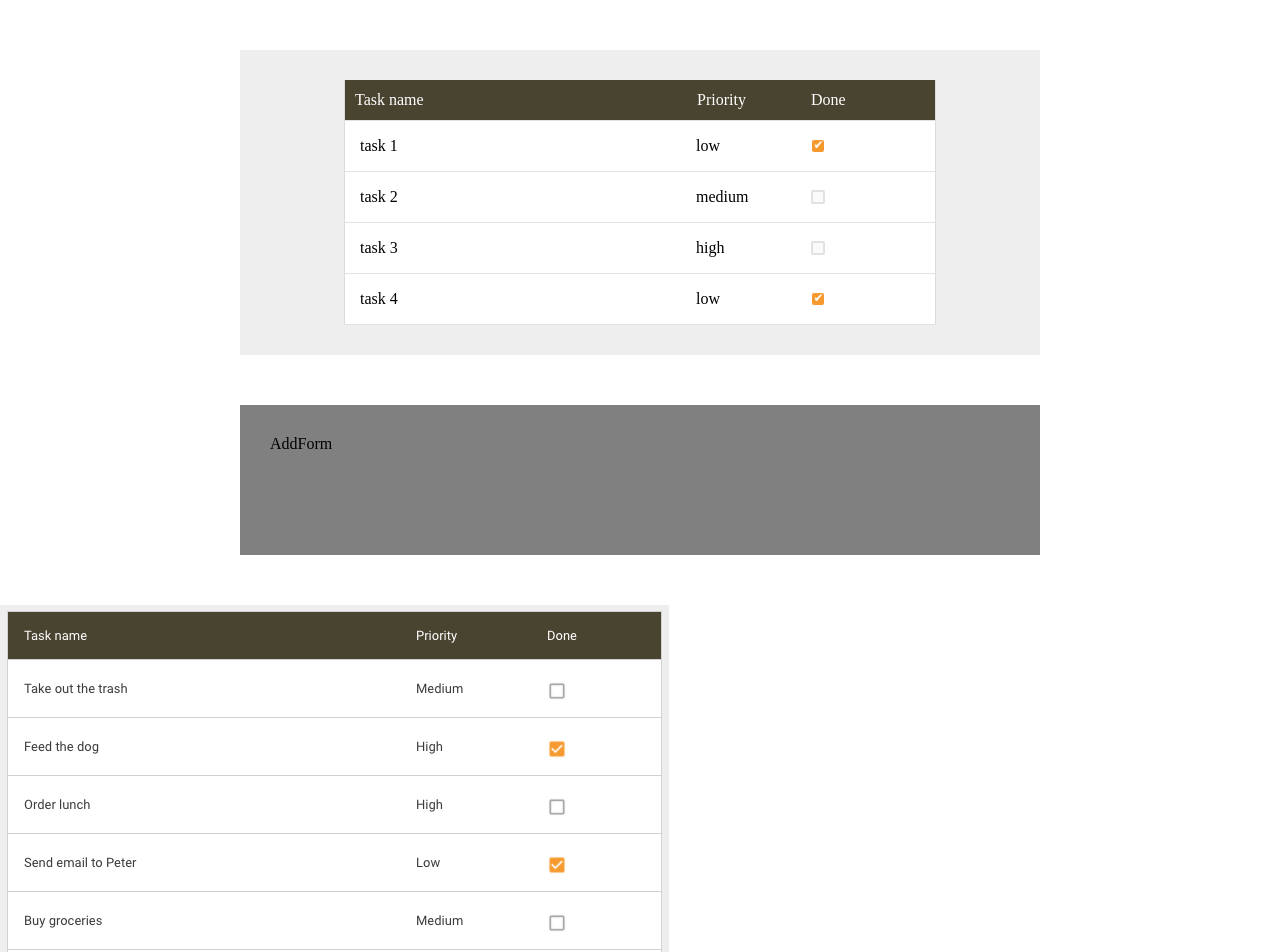
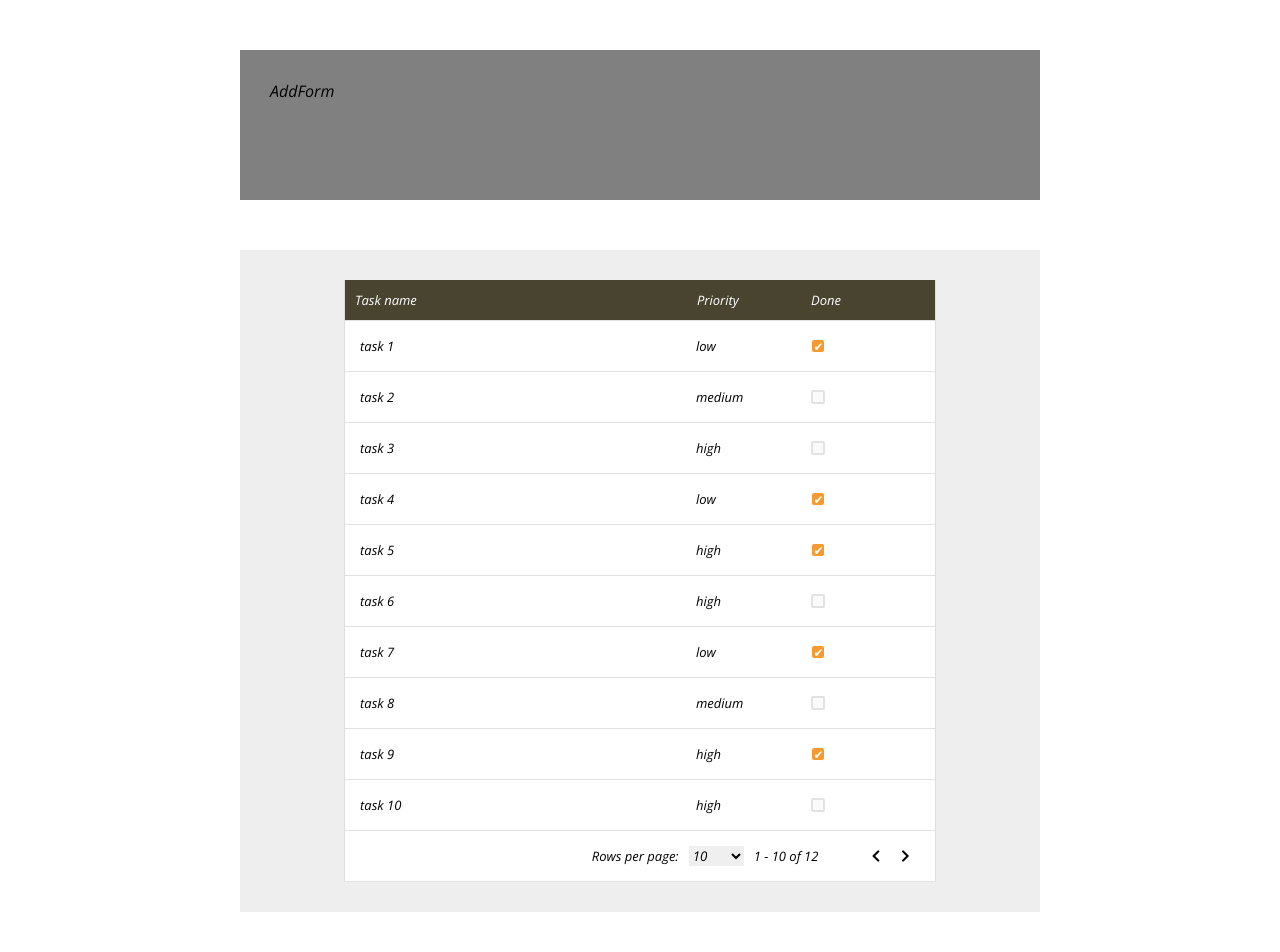
Before and after one commit to majkelsen/PolSourceTask, a React (Create React App) app: page / in a window 1280 px wide. Shown: the top 952 px of the page. Built offline with nearby package versions, Linux system fonts and the light colour scheme.

Commit message:
table paging - 3 options

```diff
--- a/public/index.html
+++ b/public/index.html
@@ -6,6 +6,12 @@
   <link rel="icon" href="%PUBLIC_URL%/favicon.ico" />
   <meta name="viewport" content="width=device-width, initial-scale=1" />
   <meta name="theme-color" content="#000000" />
+
+  <link rel="stylesheet" href="https://use.fontawesome.com/releases/v5.4.1/css/all.css"
+    integrity="sha384-5sAR7xN1Nv6T6+dT2mhtzEpVJvfS3NScPQTrOxhwjIuvcA67KV2R5Jz6kr4abQsz" crossorigin="anonymous">
+
+  <link href="https://fonts.googleapis.com/css2?family=Open+Sans:ital@1&display=swap" rel="stylesheet">
+
   <title>PolSource Task</title>
 </head>
 
--- a/src/App.js
+++ b/src/App.js
@@ -1,80 +1,20 @@
-import React, { Component } from 'react';
+import React from 'react';
 import './style/App.css';
-import image from './directStyle.png'
+// import image from './directStyle.png'
 
 import DataTable from './components/DataTable.js'
 import AddForm from './components/AddForm.js'
 
-class App extends Component {
-  state = {
-    couter: 4,
-    tasks: [
-      {
-        id: 0,
-        text: 'task 1',
-        important: 'low',
-        done: true,
-      },
-      { id: 1, text: "task 2", important: 'medium', done: false },
-      { id: 2, text: "task 3", important: 'high', done: false },
-      { id: 3, text: "task 4", important: 'low', done: true },
-
-    ]
-  }
-
-  deleteTask = (id) => {
-    console.log("delete elementu o id " + id);
-
-    let tasks = [...this.state.tasks];
-    tasks = tasks.filter(task => task.id !== id)
-    this.setState({
-      tasks
-    })
-  }
-
-  changeTaskStatus = (id) => {
-    console.log("change w stanie elementu o id " + id);
-
-    let tasks = Array.from(this.state.tasks);
-    tasks.forEach(task => {
-      if (task.id === id) {
-        task.done = !task.done;
-      }
-    })
-    this.setState({
-      tasks
-    })
-    console.log(this.state.tasks)
-  }
-
-  // addTask = (text, date, important) => {
-  //   console.log("dodany obiekt");
-  //   const task = {
-  //     id: this.state.counter,
-  //     text, // tekst z inputa
-  //     date, //tekst z inputa
-  //     important, //wartość z inputa
-  //     active: true,
-  //     finishDate: null
-  //   }
-  //   this.counter++
-  //   console.log(task, this.counter);
-
-  //   this.setState(prevState => ({
-  //     tasks: [...prevState.tasks, task]
-  //   }))
-  //   return true
-  // }
-
-  render() {
-    return (
-      <div className="App">
-        <DataTable tasks={this.state.tasks} delete={this.deleteTask} done={this.changeTaskStatus} />
-        <AddForm />
-        <img src={image} alt="fotka" />
-      </div>
-    );
-  }
+const App = () => {
+  return (
+    <div className="App">
+      <AddForm />
+      <DataTable />
+      {/* <img src={image} alt="directStyle" /> */}
+    </div>
+  );
 }
 
+
+
 export default App;
--- a/src/components/DataTable.js
+++ b/src/components/DataTable.js
@@ -1,12 +1,143 @@
-import React from 'react';
+import React, { Component } from 'react';
 import '../style/DataTable.css';
 import Task from './Task.js';
+import TablePager from './TablePager';
 
-const DataTable = (props) => {
-  let taskList = props.tasks;
-  taskList = taskList.map(task => <Task key={task.id} task={task} delete={props.delete} done={props.done} />)
+// const DataTable = (props) => {
+class DataTable extends Component {
+  state = {
+    couter: 5,
+    tasks: [
+      {
+        id: 0,
+        text: 'task 1',
+        important: 'low',
+        done: true,
+      },
+      { id: 1, text: "task 2", important: 'medium', done: false },
+      { id: 2, text: "task 3", important: 'high', done: false },
+      { id: 3, text: "task 4", important: 'low', done: true },
+      { id: 4, text: "task 5", important: 'high', done: true },
+      { id: 5, text: "task 6", important: 'high', done: false },
+      { id: 6, text: "task 7", important: 'low', done: true },
+      { id: 7, text: "task 8", important: 'medium', done: false },
+      { id: 8, text: "task 9", important: 'high', done: true },
+      { id: 9, text: "task 10", important: 'high', done: false },
+      { id: 10, text: "task 11", important: 'low', done: true },
+      { id: 11, text: "task 12", important: 'medium', done: false },
+    ],
+    rowsPerPage: 10,
+    rowsFrom: 1,
+    rowsTo: 10,
+  }
+
+  deleteTask = (id) => {
+    // console.log("delete elementu o id " + id);
+
+    let tasks = [...this.state.tasks];
+    tasks = tasks.filter(task => task.id !== id)
+    this.setState({
+      tasks
+    })
+  }
+
+  changeTaskStatus = (id) => {
+    // console.log("change w stanie elementu o id " + id);
+
+    let tasks = Array.from(this.state.tasks);
+    tasks.forEach(task => {
+      if (task.id === id) {
+        task.done = !task.done;
+      }
+    })
+    this.setState({
+      tasks
+    })
+    console.log(this.state.tasks)
+  }
+
+  sizeSwitcher = (e) => {
+    let size = e.target.value * 1
+    if (size > this.state.tasks.length) {
+      this.setState({
+        rowsPerPage: size,
+        rowsFrom: 1,
+        rowsTo: this.state.tasks.length
+      });
+    } else {
+      this.setState({
+        rowsPerPage: size,
+        rowsFrom: 1,
+        rowsTo: size
+      });
+    }
+  }
 
 
+
+  pageBack = () => {
+    let { rowsFrom, rowsTo, rowsPerPage } = this.state;
+    let from, to;
+
+    if (rowsFrom < rowsPerPage) {
+      from = 1
+      to = rowsPerPage
+    } else {
+      if ((rowsFrom - rowsPerPage) === 1) {
+        from = 1
+        to = rowsPerPage
+      } else {
+        if (rowsTo === this.state.tasks.length) {
+          from = rowsFrom - rowsPerPage
+          to = from + rowsPerPage
+        } else {
+          from = rowsFrom - rowsPerPage
+          to = rowsTo - rowsPerPage
+        }
+
+      }
+
+    }
+
+    this.setState({
+      rowsFrom: from,
+      rowsTo: to,
+    })
+  }
+
+  pageNext = () => {
+    let { rowsFrom, rowsTo, rowsPerPage, tasks } = this.state;
+    let from, to;
+
+    if (rowsTo > tasks.length) {
+      rowsTo = tasks.length
+    }
+
+    if (rowsTo === this.state.tasks.length) {
+      // console.log("first")
+      from = rowsFrom
+      to = this.state.tasks.length
+    } else if (rowsTo + rowsPerPage > tasks.length) {
+      // console.log("second")
+      from = rowsFrom + rowsPerPage
+      to = this.state.tasks.length
+    } else if (rowsTo + rowsPerPage < tasks.length) {
+      // console.log("third")
+      from = rowsFrom + rowsPerPage
+      to = rowsTo + rowsPerPage
+    }
+
+    this.setState({
+      rowsFrom: from,
+      rowsTo: to,
+    })
+  }
+
+  render() {
+
+    let taskList = this.state.tasks;
+    taskList = taskList.map(task => <Task key={task.id} task={task} delete={this.deleteTask} done={this.changeTaskStatus} />)
+    taskList = taskList.slice(this.state.rowsFrom - 1, this.state.rowsTo)
 
     return (
       <div className='dataTable'>
@@ -16,8 +147,10 @@ const DataTable = (props) => {
           <div className="columnThird">Done</div>
         </section>
         {taskList}
+        <TablePager state={this.state} sizeSwitcher={this.sizeSwitcher} pageBack={this.pageBack} pageNext={this.pageNext} />
       </div>
     )
   }
+}
 
 export default DataTable;
--- /dev/null
+++ b/src/components/TablePager.js
@@ -0,0 +1,51 @@
+import React, { Component } from 'react';
+import '../style/TablePager.css';
+
+class TablePager extends Component {
+  state = {
+    size: [
+      { id: 1, value: 5 },
+      { id: 2, value: 10 },
+      { id: 3, value: 15 },
+    ],
+
+  };
+
+  render() {
+    let { rowsPerPage, rowsFrom, rowsTo, tasks } = this.props.state;
+    let { sizeSwitcher, pageBack, pageNext } = this.props;
+
+    if (rowsTo > tasks.length) {
+      rowsTo = tasks.length
+    }
+
+    return (
+
+
+      <section className="tableRow last">
+        <div className="columnFirst">Rows per page:</div>
+
+        <select className="tableSize" name="tableSize" value={rowsPerPage} onChange={sizeSwitcher} >
+          {this.state.size.map((item) =>
+            <option key={item.id} value={item.value}>{item.value}</option>
+          )}
+        </select>
+
+
+
+        <p className="pageNumbers"> {rowsFrom} - {rowsTo} of {tasks.length} </p>
+
+        {/* buttons do not sending proper event to function*/}
+        <button className="pagingButton left" onClick={pageBack} id="minus"><i className="fas fa-chevron-left"></i></button>
+        <button className="pagingButton right" onClick={pageNext} id="add"><i className="fas fa-chevron-right"></i></button>
+
+      </section>
+
+    )
+  }
+}
+
+
+
+
+export default TablePager;
--- a/src/style/App.css
+++ b/src/style/App.css
@@ -2,4 +2,5 @@
   margin: 0;
   padding: 0;
   box-sizing: border-box;
+  font-family: 'Open Sans', sans-serif;
 }
--- a/src/style/DataTable.css
+++ b/src/style/DataTable.css
@@ -7,9 +7,9 @@
   margin: 50px auto;
   padding: 30px;
   width: 800px;
-  min-height: 300px;
+  min-height: 662px;
   background-color: #EEEEEE;
-
+font-size: 13px;
 }
 
 .tableRow {
--- /dev/null
+++ b/src/style/TablePager.css
@@ -0,0 +1,24 @@
+.tableRow.last {
+  font-size: 13px;
+}
+
+.tableRow.last .columnFirst{
+  text-align: right;
+  padding-right: 10px;
+}
+
+.tableSize {
+  padding-right: 20px;
+  border: none;
+}
+
+.pageNumbers{
+  padding: 0 10px;
+  width: 120px;
+}
+
+.pagingButton{
+  border: none;
+  width: 30px;
+  background-color: white;
+}
```
Also changed, not shown: 1 other file (tests, documents, lock files or other folders). Lines whose indentation alone changed are shown as unchanged.
